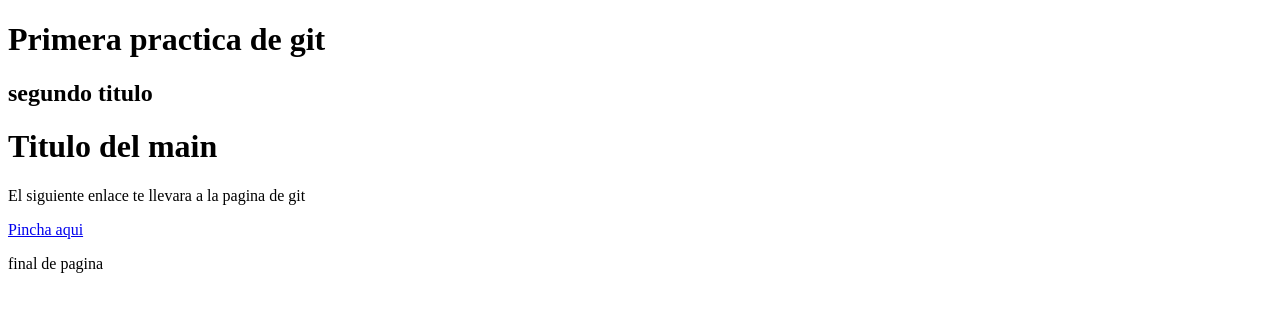
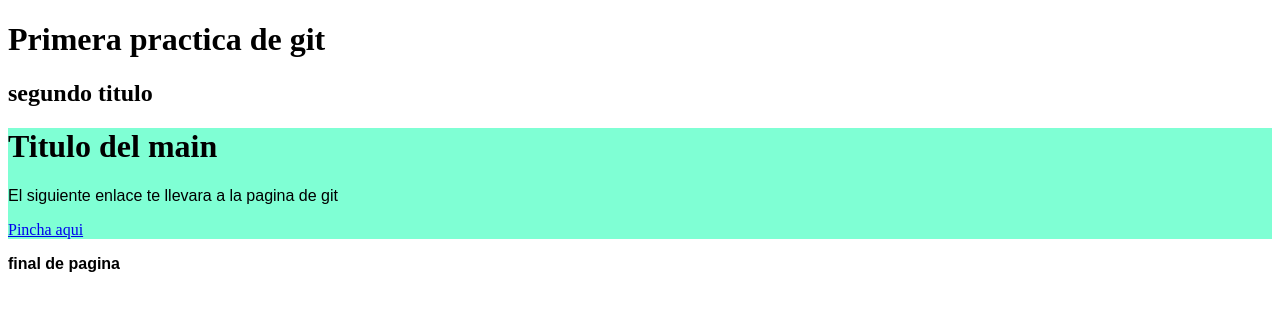
Before and after one commit to cristiananes/UD-5_Tarea1_CristianAnesGarcia, a plain HTML site: page index.html in a window 1280 px wide. Drawn offline with Linux system fonts and the light colour scheme.

Commit message:
Creada hoja de estilos y añadidos algunos estilos

```diff
--- /dev/null
+++ b/MisEstilos.css
@@ -0,0 +1,12 @@
+p {
+  font-family: Arial, Helvetica, sans-serif;
+}
+main {
+  background-color: aquamarine;
+}
+img {
+  width: 300px;
+}
+footer p {
+  font-weight: bold;
+}
--- a/index.html
+++ b/index.html
@@ -4,6 +4,7 @@
     <meta charset="UTF-8" />
     <meta name="viewport" content="width=device-width, initial-scale=1.0" />
     <title>Document</title>
+    <link rel="stylesheet" href="MisEstilos.css" />
   </head>
   <body>
     <header>
```
Also changed, not shown: 2 other files.
